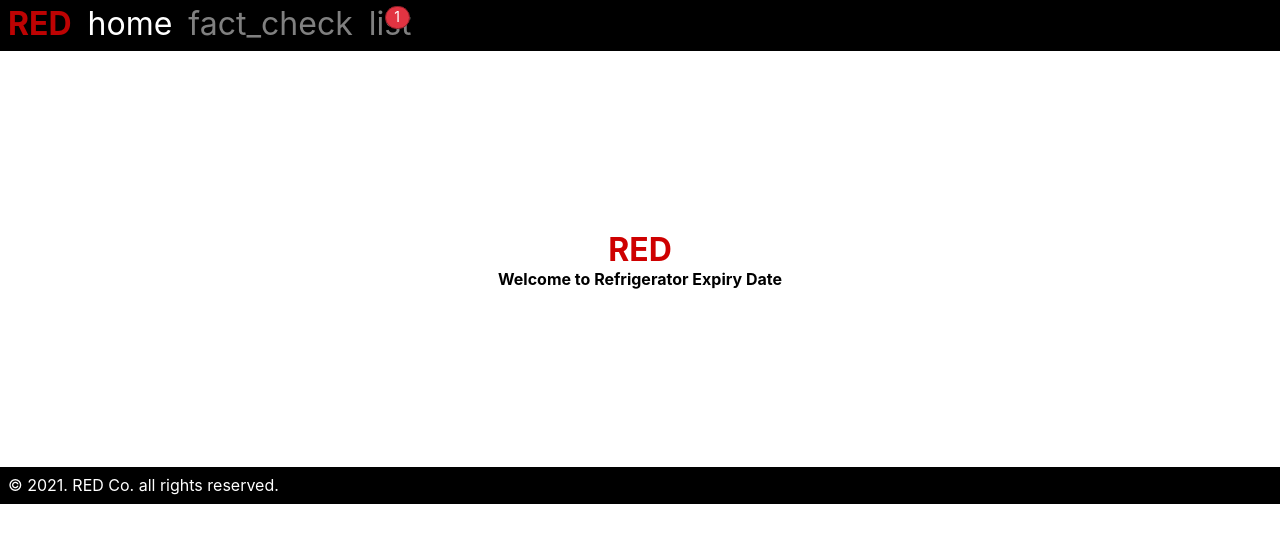
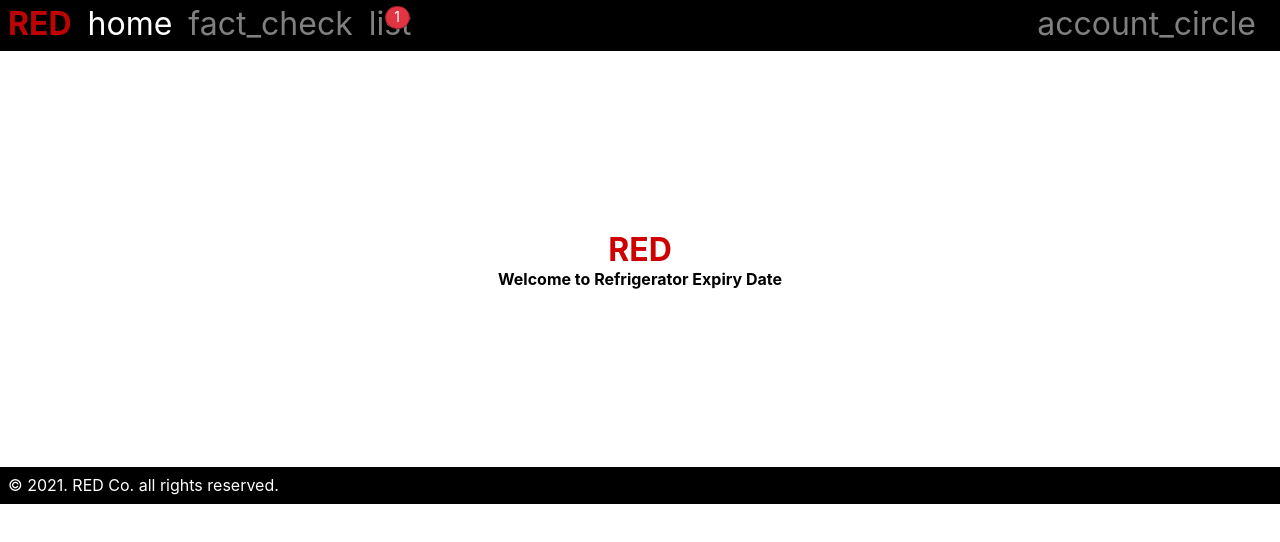
Before and after one commit to dahee-heo/red-react-dahee, a React (Create React App) app: page /home in a window 1280 px wide. Shown: the top 542 px of the page. Built offline with nearby package versions, Linux system fonts and the light colour scheme; the HTML template or start-up script is replaced by a standard one.

Commit message:
[#6] login창 열고 닫기

```diff
--- a/src/components/Header.js
+++ b/src/components/Header.js
@@ -1,6 +1,8 @@
 import { NavLink } from 'react-router-dom';
+import { useState } from 'react';
 
 function Header() {
+  const [ a, setA ] = useState(false);
   return (
     <header>
       <div className="logo">
@@ -21,15 +23,15 @@ function Header() {
       </div>
       <div className="empty"></div>
       <div>
-        {/* <a href="#!" id="menu-a-account" onclick="accountToggle(); return false;">
+        <a href="#!" id="menu-a-account" onClick={(event) => {event.preventDefault(); setA(!a)}}>
           <span className="material-icons-outlined">account_circle</span>
-          <ul className="account-menu">
+          <ul className={'account-menu' + (a ? ' active' : '')}>
             <li>Guest</li>
             <li>Login</li>
             <li>Hello 홍길동!</li>
             <li>Logout</li>
           </ul>
-        </a> */}
+        </a>
       </div>
     </header>
   )
```
